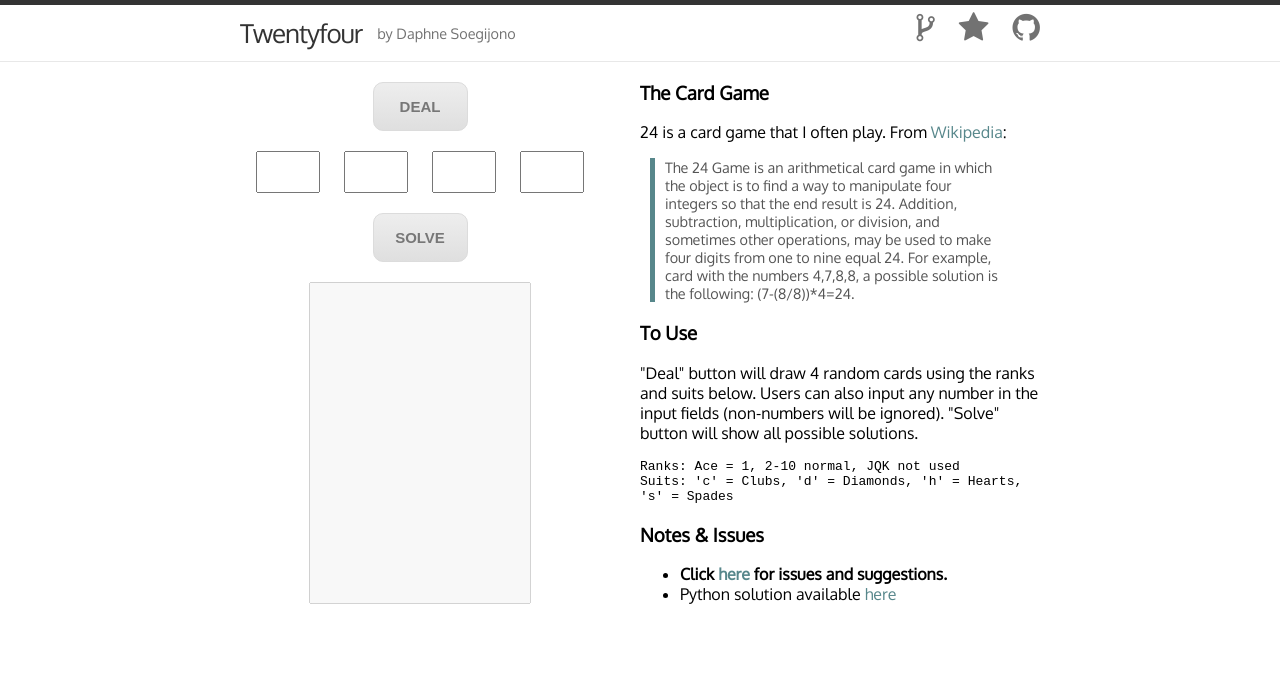
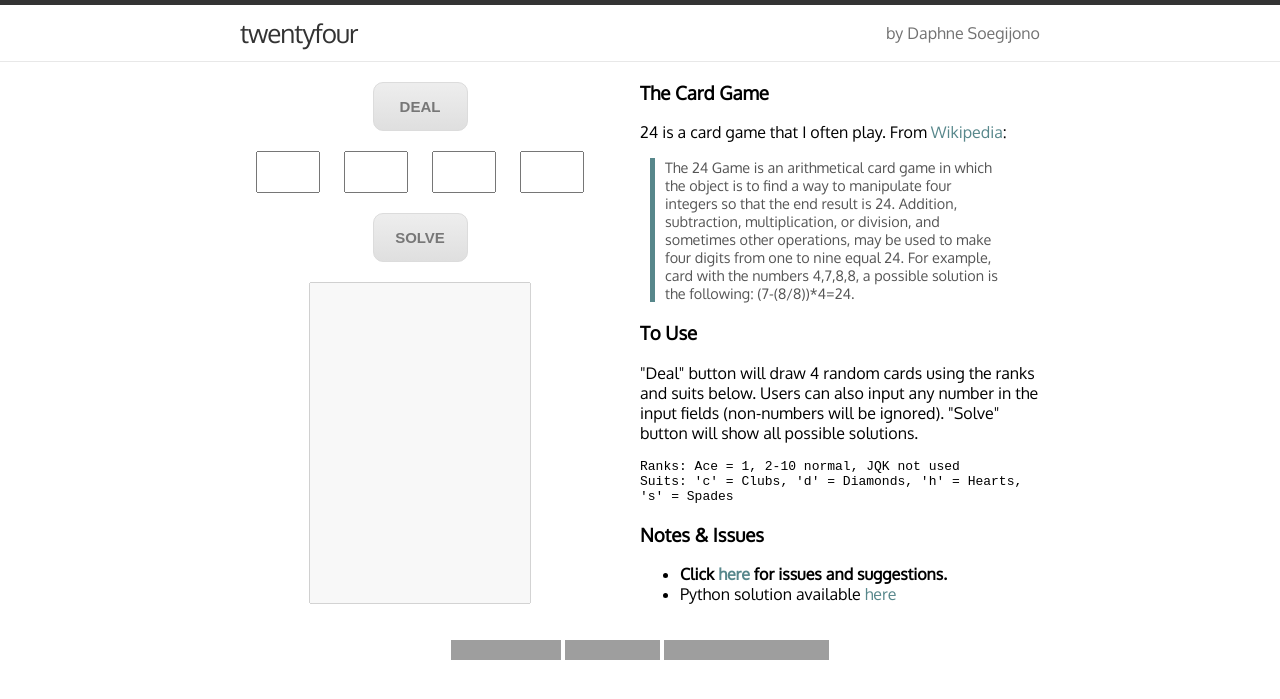
Before and after one commit to dsoegijono/twentyfour, a Jekyll site: the page built from index.html, in a window 1280 px wide. Shown: the top 699 px of the page. Built offline with Jekyll 4.4.1, drawn with Linux system fonts in a browser that asks for light colours; nearby versions of some CDN libraries.

Commit message:
Add GitHub buttons, remove links from header

```diff
--- a/_config.yml
+++ b/_config.yml
@@ -1,5 +1,5 @@
 # Site settings
-title: Twentyfour
+title: twentyfour
 description: "The 24 game solver by Daphne Soegijono."
 baseurl: "/twentyfour"
 url: "http://dsoegijono.github.io/"
--- a/_includes/head.html
+++ b/_includes/head.html
@@ -4,6 +4,7 @@
   <title>{% if page.title %}{{ page.title }}{% else %}{{ site.title }}{% endif %}</title>
   <meta name="viewport" content="width=device-width">
   <meta name="description" content="{{ site.description }}">
+  <meta name="author" content="{{ site.owner }}">
   <link rel="canonical" href="{{ page.url | replace:'index.html','' | prepend: site.baseurl | prepend: site.url }}">
 
   <!-- Custom CSS -->
--- a/_includes/header.html
+++ b/_includes/header.html
@@ -2,12 +2,9 @@
   <div class="wrap">
 
     <a href="{{ site.baseurl }}"><span class="site-title">{{ site.title }}</span></a>
-    <a href="{{ site.url }}"><span class="site-owner">by {{ site.owner }}</span></a>
 
     <nav class="site-nav">
-      <a class="page-link" href="{{ site.github }}/fork"><i class="fa fa-code-fork fa-2x"></i></a>
-      <a class="page-link" href="{{ site.github }}/stargazers"><i class="fa fa-star fa-2x"></i></a>
-      <a class="page-link" href="{{ site.github }}"><i class="fa fa-github fa-2x"></i></a>
+      <a class="page-link" href="{{ site.url }}">by {{ site.owner }}</a>
     </nav>
 
   </div>
--- a/css/main.css
+++ b/css/main.css
@@ -64,6 +64,9 @@
   zoom: 1;
 }
 
+.clear {
+  clear: both;
+}
 
 /* Site header */
 
@@ -85,16 +88,6 @@
   line-height: 56px;
   position: relative;
   z-index: 1;
-}
-
-.site-owner {
-  display: block;
-  float: left;
-  margin-left: 15px;
-  line-height: 56px;
-  /*vertical-align: text-bottom;*/
-  font-size: .9em;
-  color: #727272;
 }
 
 .site-nav {
@@ -138,6 +131,15 @@
 
 @media screen and (max-width: 600px) {
 
+  .app {
+    width: 100%;
+    /*text-align: center;*/
+  }
+
+  input.number {
+    padding-bottom: 10px;
+  }
+
   .description {
     display: none;
   }
--- a/index.html
+++ b/index.html
@@ -45,4 +45,12 @@
       <li>Python solution available <a href="https://github.com/dsoegijono/code-bits/blob/master/solvers/twentyfour.py">here</a></li>
     </ul>
   </div>
+
+  <div class="clear"></div>
+
+  <div style="width: 100%; text-align: center; padding: 20px 0;">
+    <iframe src="https://dsoegijono.github.io/github-buttons/github-btn.html?user=dsoegijono&repo=twentyfour&type=watch&count=true" allowtransparency="true" frameborder="0" scrolling="0" width="110" height="20"></iframe>
+    <iframe src="http://dsoegijono.github.io/github-buttons/github-btn.html?user=dsoegijono&repo=twentyfour&type=fork&count=true" allowtransparency="true" frameborder="0" scrolling="0" width="95" height="20"></iframe>
+    <iframe src="http://dsoegijono.github.io/github-buttons/github-btn.html?user=dsoegijono&type=follow&count=true" allowtransparency="true" frameborder="0" scrolling="0" width="165" height="20"></iframe>
+  </div>
 </div>
```
